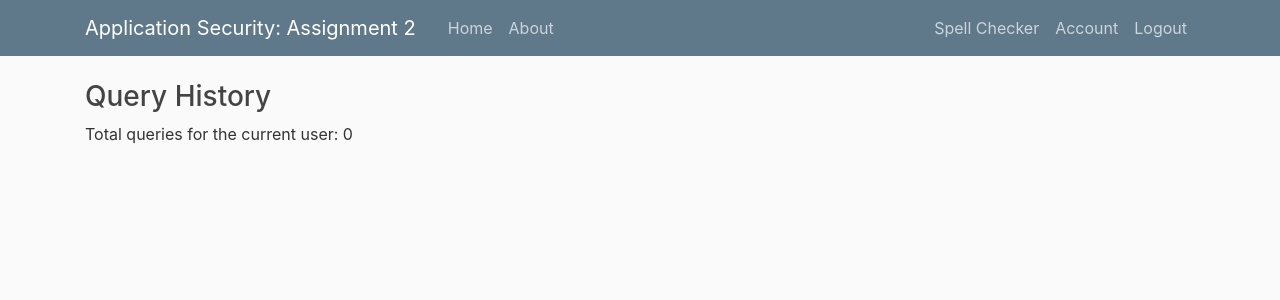
After one commit to jcn20/AppSec_Flask_V, a Flask app: page /history in a window 1280 px wide. The commit adds this page. Shown: the top 300 px of the page. Run offline with Flask 2, Linux system fonts and the light colour scheme; the visitor is signed in with stand-in values (Sample User, id 1); data comes from the database, SQL or seed files in the repository; data that the repository does not hold is empty; some libraries are stand-ins or nearby versions.

Commit message:
Added new forms and html pages.

```diff
--- a/flask_a2/models.py
+++ b/flask_a2/models.py
@@ -18,10 +18,10 @@ class User(db.Model, UserMixin):
     # Change this next one to phone number for 2FA
     mfa = db.Column(db.String(11))
     pword = db.Column(db.String(60), nullable=False)
-    posts = db.relationship('Post', backref='author', lazy=True)
+    post = db.relationship('Post', backref='author', lazy='dynamic')
     created = db.Column(db.DateTime, index=True, default=datetime.utcnow)
     queries = db.Column(db.Integer, default=0)
-    admin_user = db.Column(db.Boolean) # Is the user an admin or not? Add additional functionality.
+    admin_user = db.Column(db.Boolean, default=False) # Is the user an admin or not? Add additional functionality.
     history = db.relationship('History', backref='source_owner', lazy='dynamic')
 
     def get_uname(self):
@@ -102,6 +102,8 @@ class Post(db.Model):
         output = subprocess.check_output([ROOT_PATH + "/a.out", "temp.txt", ROOT_PATH + "/wordlist.txt"])
         self.result= output.decode("utf-8")
         f.close()
+    def set_date_posted(self, time):
+        self.date_posted = time
 
     def get_result(self):
         return self.result
--- a/flask_a2/routes.py
+++ b/flask_a2/routes.py
@@ -96,13 +96,29 @@ def spell_check():
         current_user.query_incrementer()
         post = Post(content=form.inputtext.data, user_id=current_user.id)
         post.set_result()
+        post.set_date_posted(datetime.utcnow())
         db.session.add(post)
         db.session.commit()
         flash('Successfully submitted your post!', 'success')
         return render_template("spell_check.html", title='Submit Text', form=form, post=post)
     return render_template('spell_check.html', title='Submit Text', form=form)
 
-@flask_app.route('/history/query<int:post_id>', methods=['GET'])
+@flask_app.route("/history", methods=['GET', 'POST'])
+@login_required
+def history():
+    if current_user.admin_user:
+        user_base = User.query.all()
+        form = UserPostHistory()
+        if form.validate_on_submit():
+            target_user = User.query.filter_by(username=form.uname.data).first()
+            user_posts = target_user.post.all()
+            return render_template('history.html', posts=user_posts, user=target_user)
+    else:
+        posts = current_user.post.all()
+        title = current_user.uname + "'s Queries"
+        return render_template('history.html', title=title, posts=posts, user=current_user)
+
+@flask_app.route("/history/query<int:post_id>", methods=['GET'])
 @login_required
 def query(post_id):
     try:
--- /dev/null
+++ b/flask_a2/templates/history.html
@@ -0,0 +1,10 @@
+{% extends "layout.html" %}
+{% block title %} Query History {% endblock %}
+{% block content %}
+	<h3> Query History </h3>
+	<p id="numqueries">Total queries for the current user: {{ user.queries }}</p>
+	{% for post in posts %}
+	<a id="query{{ post.get_id() }}" href={{url_for('flask_app.query', post_id=post.id) }}>Query {{post.id}}</a>
+		<br>
+	{% endfor %}
+{% endblock %}
```
Also changed, not shown: flask_a2/forms.py (+14 -0 lines), flask_a2/templates/queryid.html (+4 -4 lines).
